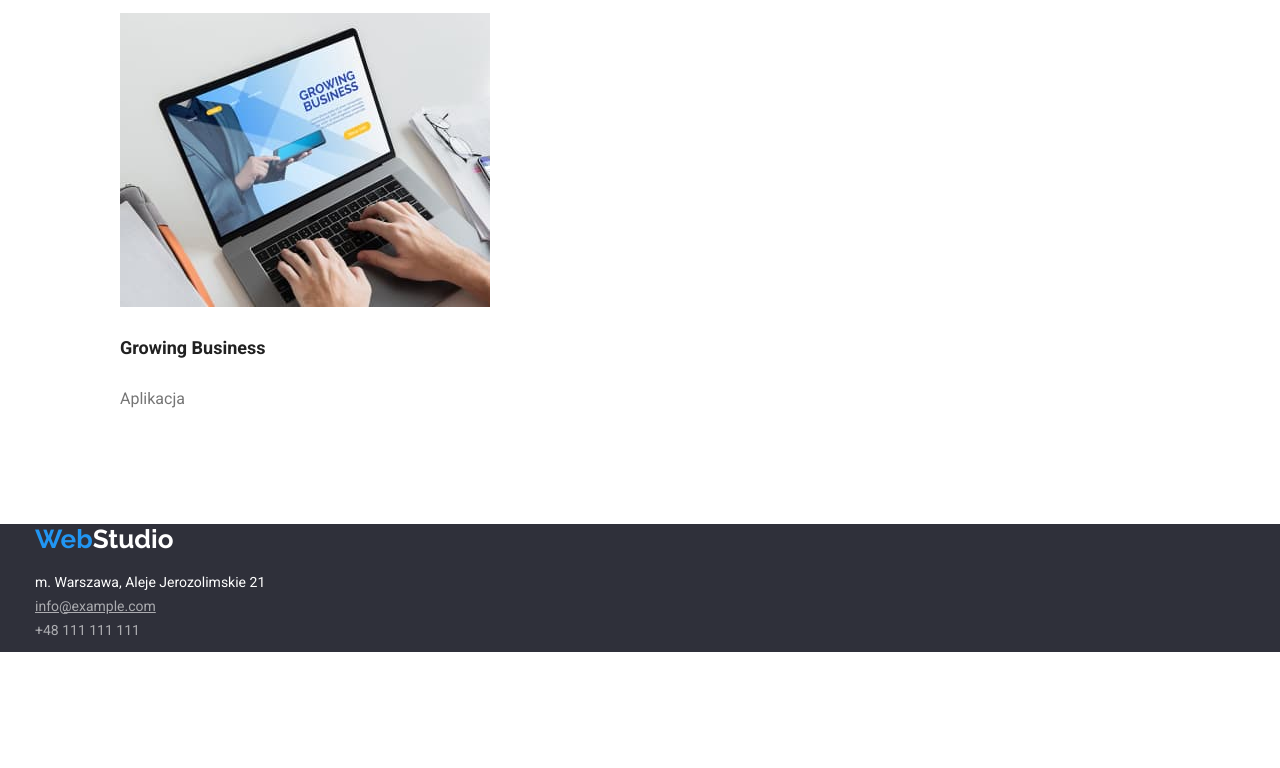
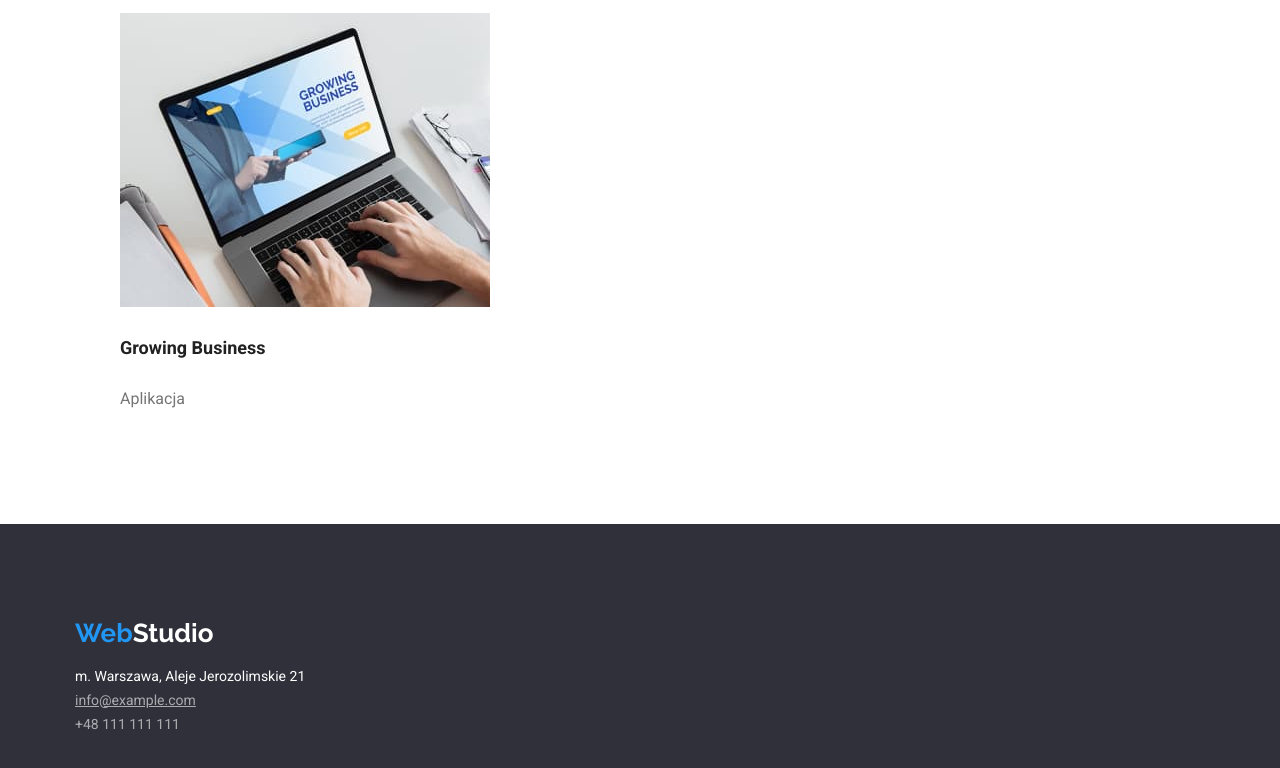
Before and after one commit to 3ami7/goit-markup-hw-03, a plain HTML site: page portfolio.html in a window 1280 px wide. Shown: the part 2043-2811 px from the top of the page. Before the commit the page ends 2711 px from the top, so only its background shows below. Drawn offline with nearby package versions, Linux system fonts and the light colour scheme.

Commit message:
UpdateFooter

```diff
--- a/portfolio.html
+++ b/portfolio.html
@@ -175,7 +175,8 @@
                 </ul>
             </section>
         </main>
-        <footer class="footer-wrapper">
+        <footer class="footer-wrapper section">
+            <section class="section-footer container">
                 <a class="footer-logo" href="#"
                     ><span class="text-web">Web</span><span>Studio</span></a
                 >
@@ -198,6 +199,7 @@
                         </li>
                     </ul>
                 </address>
+            </section>
         </footer>
     </body>
 </html>
```
Lines whose indentation alone changed are shown as unchanged.
